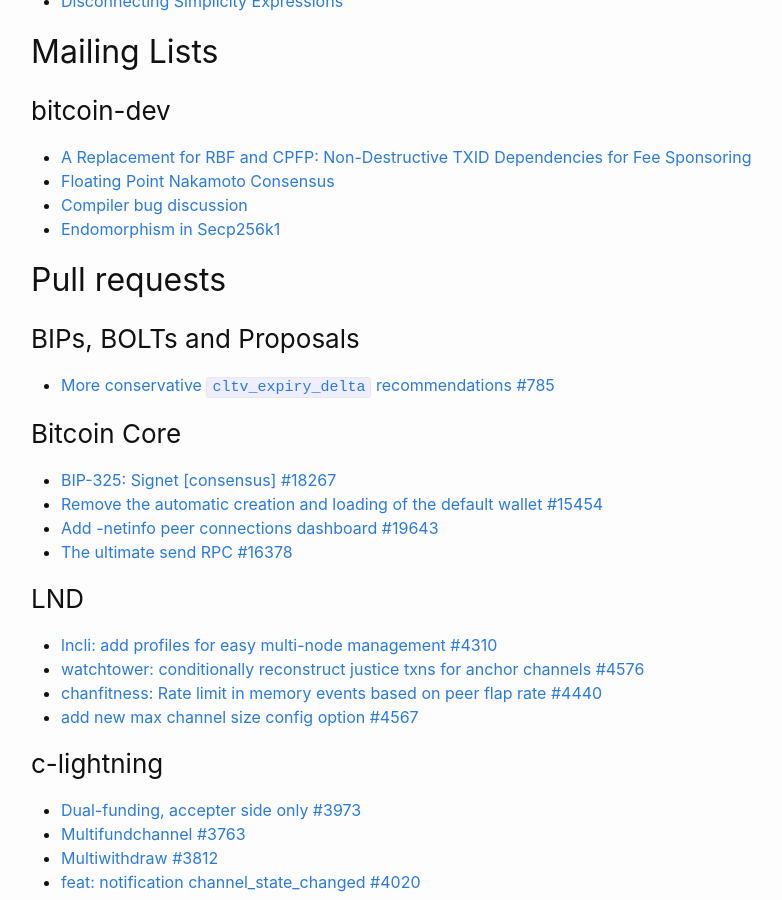
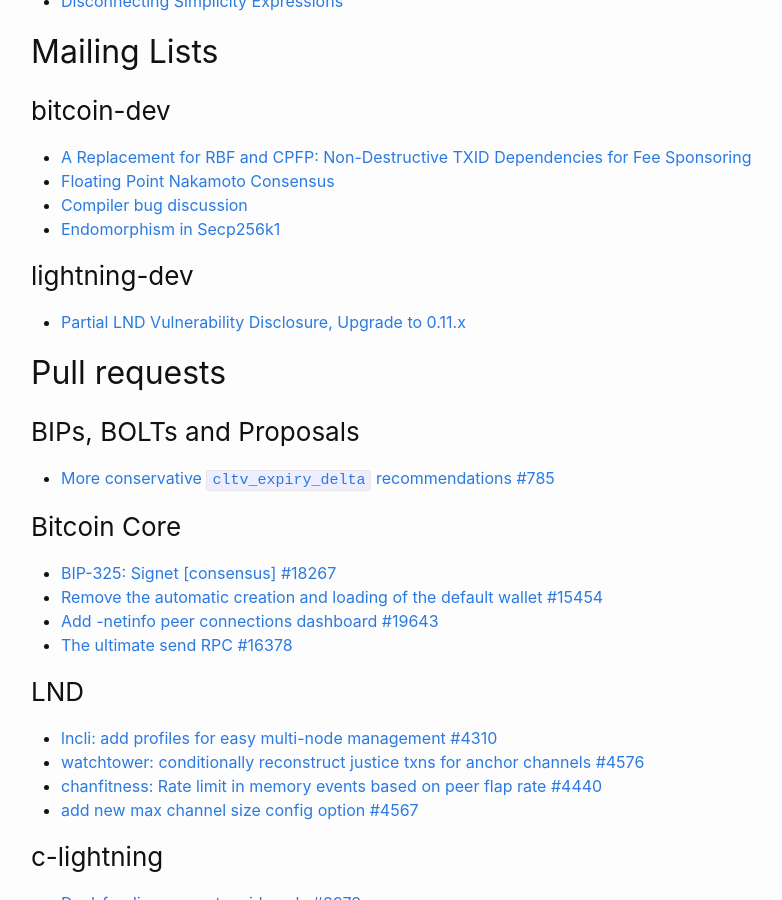
Before and after one commit to fjahr/bitdevsberlin, a Jekyll site: the page built from _posts/2020-10-13-socratic-seminar-12.md, in a window 1280 px wide and 900 px high, scrolled down 1429 px. Shown: the whole window, without its empty margins (239-1021 px from the left). Built offline with Jekyll 4.4.1, drawn with Linux system fonts in a browser that asks for light colours.

Commit message:
Add extra lightning dev link

```diff
--- a/_posts/2020-10-13-socratic-seminar-12.md
+++ b/_posts/2020-10-13-socratic-seminar-12.md
@@ -64,6 +64,10 @@ title: "Socratic Seminar #12"
 - [Compiler bug discussion](http://www.erisian.com.au/meetbot/bitcoin-core-dev/2020/bitcoin-core-dev.2020-09-24-19.02.log.html#l-18)
 - [Endomorphism in Secp256k1](https://github.com/bitcoin-core/secp256k1/pull/826)
 
+### lightning-dev
+
+- [Partial LND Vulnerability Disclosure, Upgrade to 0.11.x](https://lists.linuxfoundation.org/pipermail/lightning-dev/2020-October/002819.html)
+
 ## Pull requests
 
 ### BIPs, BOLTs and Proposals
```
